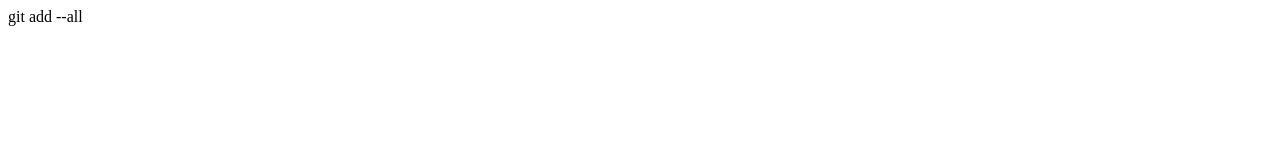
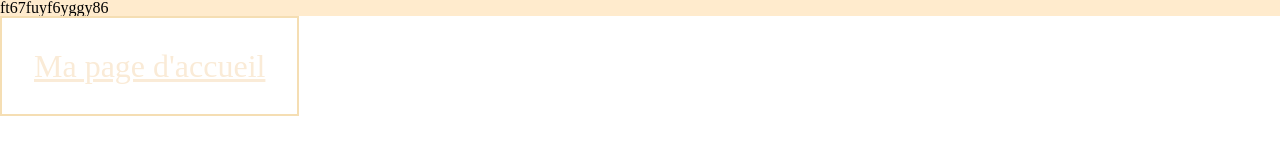
Before and after one commit to ChaosGuardianLostHisDog/1w1-test, a plain HTML site: page index.html in a window 1280 px wide. Drawn offline with Linux system fonts and the light colour scheme.

Commit message:
Ajout Css

```diff
--- /dev/null
+++ b/assets/css/reset.css
@@ -0,0 +1,46 @@
+
+
+
+html, body, div, span, applet, object, iframe,
+h1, h2, h3, h4, h5, h6, p, blockquote, pre,
+a, abbr, acronym, address, big, cite, code,
+del, dfn, em, img, ins, kbd, q, s, samp,
+small, strike, strong, sub, sup, tt, var,
+b, u, i, center,
+dl, dt, dd, ol, ul, li,
+fieldset, form, label, legend,
+table, caption, tbody, tfoot, thead, tr, th, td,
+article, aside, canvas, details, embed,
+figure, figcaption, footer, header, hgroup,
+menu, nav, output, ruby, section, summary,
+time, mark, audio, video {
+	margin: 0;
+	padding: 0;
+	border: 0;
+	font-size: 100%;
+	font: inherit;
+	vertical-align: baseline;
+}
+/* HTML5 display-role reset for older browsers */
+article, aside, details, figcaption, figure,
+footer, header, hgroup, menu, nav, section {
+	display: block;
+}
+body {
+	line-height: 1;
+}
+ol, ul {
+	list-style: none;
+}
+blockquote, q {
+	quotes: none;
+}
+blockquote:before, blockquote:after,
+q:before, q:after {
+	content: '';
+	content: none;
+}
+table {
+	border-collapse: collapse;
+	border-spacing: 0;
+}
--- /dev/null
+++ b/assets/css/style.css
@@ -0,0 +1,31 @@
+@import url("reset.css");
+
+@import url('https://fonts.googleapis.com/css2?family=Roboto:ital,wght@0,100;0,300;0,400;0,500;0,700;0,900;1,100;1,300;1,400;1,500;1,700;1,900&display=swap');
+
+h1 {
+    background-color: blanchedalmond;
+}
+
+a {
+    color: antiquewhite;
+    font-size: 2rem;
+    transition: 350ms;
+}
+
+ul {
+    display: flex;
+}
+
+li {
+    border: 2px solid wheat;
+    padding: 2rem;
+    transition: 350ms ease-in-out;
+}
+
+li:hover {
+    transform: translateY(50%);
+}
+
+a:hover{
+    color: blue;
+}
--- a/index.html
+++ b/index.html
@@ -4,9 +4,17 @@
     <meta charset="UTF-8">
     <meta name="viewport" content="width=device-width, initial-scale=1.0">
     <title>Document</title>
+    <link rel="stylesheet" href="assets/css/style.css">
+    <script src="assets/js/"></script>
 </head>
+<h1>ft67fuyf6yggy86</h1>
 <body>
-    git add --all
-
+    <nav>
+        <ul>
+            <li>
+                <a href="#">Ma page d'accueil</a>
+            </li>
+        </ul>
+    </nav>
 </body>
 </html>
```
